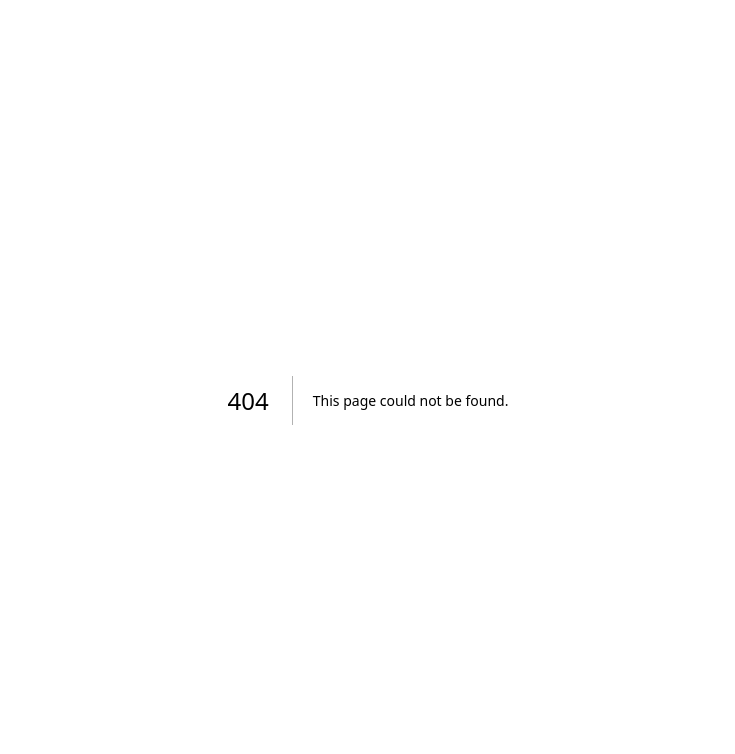
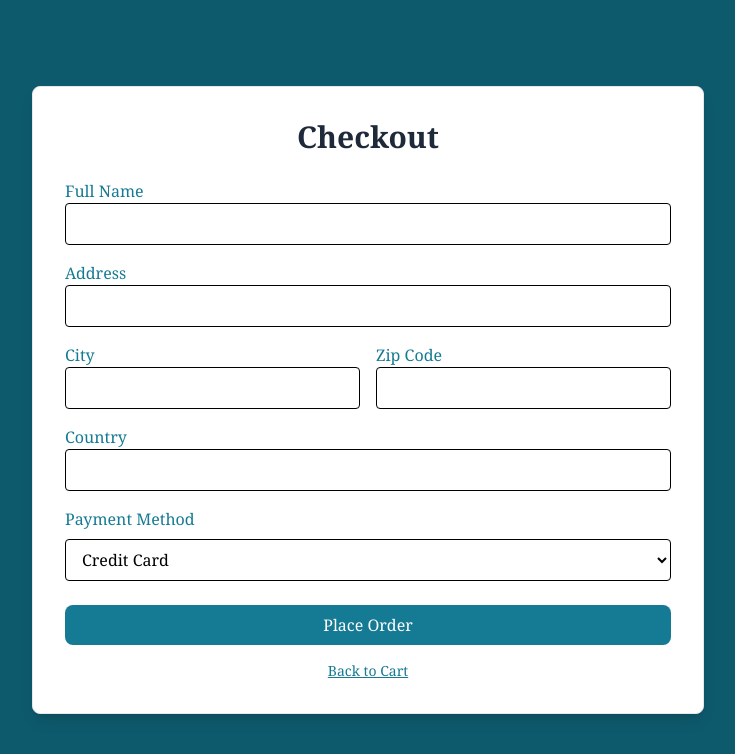
Before and after one commit to cheema605/Cartify, a Next.js app in the folder frontend/: page /checkout in a window 1280 px wide. Before the commit this address had no page. Shown: the top 754 px of the page, without its empty margins (272-1007 px from the left). Built offline with nearby package versions, Linux system fonts and the light colour scheme.

Commit message:
sign up page ui changed

```diff
--- /dev/null
+++ b/frontend/app/checkout/page.js
@@ -0,0 +1,129 @@
+"use client"; // Enables client-side rendering
+import React, { useState } from "react";
+import Link from "next/link";
+import { useRouter } from "next/navigation";
+
+export default function CheckoutPage() {
+  const [shippingInfo, setShippingInfo] = useState({
+    name: "",
+    address: "",
+    city: "",
+    zip: "",
+    country: "",
+  });
+  const [paymentMethod, setPaymentMethod] = useState("credit-card");
+  const [error, setError] = useState("");
+
+  const handleInputChange = (e) => {
+    setShippingInfo({ ...shippingInfo, [e.target.name]: e.target.value });
+  };
+
+  const handleSubmit = (e) => {
+    e.preventDefault();
+    if (!shippingInfo.name || !shippingInfo.address || !shippingInfo.city || !shippingInfo.zip || !shippingInfo.country) {
+      setError("Please fill in all fields");
+      return;
+    }
+    setError("");
+    alert("Order placed successfully!");
+  };
+
+  return (
+    <div className="min-h-screen bg-[#0e5a6d] flex items-center justify-center p-6">
+      <div className="bg-white p-8 rounded-lg shadow-lg border border-gray-200 w-full max-w-2xl">
+        <h1 className="text-3xl font-extrabold text-gray-800 mb-6 text-center font-serif">Checkout</h1>
+        {error && <p className="text-red-500 text-center mb-4">{error}</p>}
+
+        <form onSubmit={handleSubmit}>
+          {/* Shipping Information */}
+          <div className="mb-4">
+            <label className="block text-[#157a94] font-serif">Full Name</label>
+            <input
+              type="text"
+              name="name"
+              value={shippingInfo.name}
+              onChange={handleInputChange}
+              className="w-full px-3 py-2 border rounded focus:ring focus:ring-blue-200 text-black font-serif"
+              required
+            />
+          </div>
+          <div className="mb-4">
+            <label className="block text-[#157a94] font-serif">Address</label>
+            <input
+              type="text"
+              name="address"
+              value={shippingInfo.address}
+              onChange={handleInputChange}
+              className="w-full px-3 py-2 border rounded focus:ring focus:ring-blue-200 text-black font-serif"
+              required
+            />
+          </div>
+          <div className="grid grid-cols-2 gap-4 mb-4">
+            <div>
+              <label className="block text-[#157a94] font-serif">City</label>
+              <input
+                type="text"
+                name="city"
+                value={shippingInfo.city}
+                onChange={handleInputChange}
+                className="w-full px-3 py-2 border rounded focus:ring focus:ring-blue-200 text-black font-serif"
+                required
+              />
+            </div>
+            <div>
+              <label className="block text-[#157a94] font-serif">Zip Code</label>
+              <input
+                type="text"
+                name="zip"
+                value={shippingInfo.zip}
+                onChange={handleInputChange}
+                className="w-full px-3 py-2 border rounded focus:ring focus:ring-blue-200 text-black font-serif"
+                required
+              />
+            </div>
+          </div>
+          <div className="mb-4">
+            <label className="block text-[#157a94] font-serif">Country</label>
+            <input
+              type="text"
+              name="country"
+              value={shippingInfo.country}
+              onChange={handleInputChange}
+              className="w-full px-3 py-2 border rounded focus:ring focus:ring-blue-200 text-black font-serif"
+              required
+            />
+          </div>
+
+          {/* Payment Method */}
+          <div className="mb-6">
+            <label className="block text-[#157a94] font-serif mb-2">Payment Method</label>
+            <select
+              className="w-full px-3 py-2 border rounded focus:ring focus:ring-blue-200 text-black font-serif"
+              value={paymentMethod}
+              onChange={(e) => setPaymentMethod(e.target.value)}
+            >
+              <option value="credit-card">Credit Card</option>
+              <option value="paypal">PayPal</option>
+              <option value="cash">Cash on Delivery</option>
+            </select>
+          </div>
+
+          {/* Submit Button */}
+          <button
+            type="submit"
+            className="w-full bg-[#157a94] text-white py-2 rounded-lg hover:bg-[#106b82] transition-transform transform hover:scale-105 font-serif"
+          >
+            Place Order
+          </button>
+        </form>
+
+        {/* Return to Cart */}
+        <p className="mt-4 text-center text-sm font-serif">
+          <Link href="/cart" className="text-[#157a94] underline hover:text-blue-700">
+            Back to Cart
+          </Link>
+        </p>
+      </div>
+    </div>
+  );
+}
--- a/frontend/app/layout.js
+++ b/frontend/app/layout.js
@@ -12,7 +12,7 @@ const geistMono = Geist_Mono({
 });
 
 export const metadata = {
-  title: "Create Next App",
+  title: "Cartify",
   description: "Generated by create next app",
 };
 
--- a/frontend/app/signup/page.js
+++ b/frontend/app/signup/page.js
@@ -1,136 +1,220 @@
-"use client"; // Enables client-side rendering
+"use client";
 import React, { useState } from "react";
 import Link from "next/link";
 import { useRouter } from "next/navigation";
+import Image from "next/image";
 
 export default function SignupPage() {
-  const [username, setUsername] = useState("");
-  const [email, setEmail] = useState("");
-  const [password, setPassword] = useState("");
+  const [formData, setFormData] = useState({
+    username: "",
+    email: "",
+    password: "",
+    phone: ""
+  });
   const [showPassword, setShowPassword] = useState(false);
-  const [error, setError] = useState("");
-  const [success, setSuccess] = useState("");
+  const [errors, setErrors] = useState({});
+  const [isSubmitting, setIsSubmitting] = useState(false);
+  const router = useRouter();
 
-  const router = useRouter(); // Router for navigation
+  const validate = () => {
+    const newErrors = {};
+    if (!formData.username) newErrors.username = "Full name is required";
+    if (!formData.email) {
+      newErrors.email = "Email is required";
+    } else if (!/^[^\s@]+@[^\s@]+\.[^\s@]+$/.test(formData.email)) {
+      newErrors.email = "Invalid email address";
+    }
+    if (!formData.phone) {
+      newErrors.phone = "Phone number is required";
+    } else if (!/^[\d\s\-()+]{10,}$/.test(formData.phone)) {
+      newErrors.phone = "Invalid phone number";
+    }
+    if (!formData.password) {
+      newErrors.password = "Password is required";
+    } else if (formData.password.length < 6) {
+      newErrors.password = "Password must be at least 6 characters";
+    }
+    setErrors(newErrors);
+    return Object.keys(newErrors).length === 0;
+  };
 
-  // Simple validation functions
-  const validateEmail = (email) => /^[^\s@]+@[^\s@]+\.[^\s@]+$/.test(email);
-  const validateUsername = (username) => /^[a-zA-Z0-9_]+$/.test(username);
+  const handleChange = (e) => {
+    const { name, value } = e.target;
+    setFormData(prev => ({
+      ...prev,
+      [name]: value
+    }));
+  };
 
-  // Handle form submission
   const handleSubmit = async (e) => {
     e.preventDefault();
-    setError("");
-    setSuccess("");
+    if (!validate()) return;
 
-    // Validate input fields
-    if (!validateEmail(email)) return setError("Invalid email address.");
-    if (!validateUsername(username))
-      return setError("Username must only contain letters, numbers, or underscores.");
-    if (password.length < 6) return setError("Password must be at least 6 characters long.");
-
-    // API call to signup endpoint
+    setIsSubmitting(true);
     try {
-      const response = await fetch("http://localhost:5000/api/signup", {
+      const response = await fetch("/api/signup", {
         method: "POST",
         headers: {
           "Content-Type": "application/json",
         },
-        body: JSON.stringify({ username, email, password }),
+        body: JSON.stringify(formData),
       });
 
       const data = await response.json();
 
       if (response.ok) {
-        setSuccess("Account created successfully! Redirecting...");
-        setUsername("");
-        setEmail("");
-        setPassword("");
-
-        // Redirect to login page after 2 seconds
-        setTimeout(() => router.push("/login"), 2000);
+        router.push("/login?signup=success");
       } else {
-        setError(data.message || "An error occurred while creating your account.");
+        setErrors({ server: data.message || "An error occurred" });
       }
     } catch (err) {
-      console.error(err);
-      setError("Unable to connect to the server. Please try again later.");
+      setErrors({ server: "Unable to connect to the server" });
+    } finally {
+      setIsSubmitting(false);
     }
   };
 
   return (
-    <div className="min-h-screen flex items-center justify-center bg-[#0e5a6d] font-serif">
-      {/* Signup Dialog Box */}
-      <div className="bg-white p-8 rounded-lg shadow-lg border border-gray-200 w-full sm:w-96">
-        <h1 className="text-3xl font-extrabold mb-6 text-center text-[#0F1516]">Sign Up</h1> {/* Text color changed */}
+    <div className="min-h-screen flex flex-col md:flex-row bg-[#f5f5f5]">
+      {/* Left side - Illustration */}
+      <div className="w-full md:w-1/2 bg-gradient-to-br from-[#0e5a6d] to-[#157a94] flex flex-col justify-center items-center p-8 text-white text-center">
+        <h1 className="text-4xl font-bold mb-4">Welcome to Cartify!</h1>
+        <p className="text-xl mb-8 max-w-md">
+          Join thousands of happy shoppers and discover amazing products at unbeatable prices.
+        </p>
+        <div className="relative w-full max-w-md h-64">
+          <Image
+            src="/images/shopping-illustration.svg"
+            alt="Shopping Illustration"
+            fill
+            className="object-contain"
+          />
+        </div>
+        <p className="mt-8 text-sm opacity-80">
+          Already have an account?{' '}
+          <Link href="/login" className="underline font-semibold hover:opacity-90">
+            Sign in here
+          </Link>
+        </p>
+      </div>
 
-        {error && <p className="text-red-500 text-center mb-4">{error}</p>}
-        {success && <p className="text-green-500 text-center mb-4">{success}</p>}
+      {/* Right side - Form */}
+      <div className="w-full md:w-1/2 flex items-center justify-center p-8">
+        <div className="w-full max-w-md bg-white rounded-xl shadow-lg p-8">
+          <h2 className="text-3xl font-bold text-[#0F1516] mb-6">Create Account</h2>
 
-        <form onSubmit={handleSubmit}>
-          <div className="mb-4">
-            <label className="block text-[#157a94]">Username</label> {/* Text color changed */}
+          {errors.server && (
+            <div className="mb-4 p-3 bg-red-100 text-red-700 rounded-lg text-sm">
+              {errors.server}
+            </div>
+          )}
+
+          <form onSubmit={handleSubmit} className="space-y-4">
+            <div>
+              <label className="block text-sm font-medium text-[#157a94] mb-1">
+                Full Name
+              </label>
               <input
                 type="text"
-              placeholder="Enter your username"
-              value={username}
-              onChange={(e) => setUsername(e.target.value)}
-              className="w-full px-3 py-2 border rounded focus:ring focus:ring-blue-200 text-black"
-              required
+                name="username"
+                value={formData.username}
+                onChange={handleChange}
+                className={`w-full px-4 py-2 rounded-lg border ${errors.username ? 'border-red-500' : 'border-gray-300'} focus:ring-2 focus:ring-[#157a94] focus:border-transparent`}
+                placeholder="John Doe"
               />
+              {errors.username && (
+                <p className="mt-1 text-sm text-red-500">{errors.username}</p>
+              )}
             </div>
 
-          <div className="mb-4">
-            <label className="block text-[#157a94]">Email</label> {/* Text color changed */}
+            <div>
+              <label className="block text-sm font-medium text-[#157a94] mb-1">
+                Email
+              </label>
               <input
                 type="email"
-              placeholder="Enter your email"
-              value={email}
-              onChange={(e) => setEmail(e.target.value)}
-              className="w-full px-3 py-2 border rounded focus:ring focus:ring-blue-200 text-black"
-              required
+                name="email"
+                value={formData.email}
+                onChange={handleChange}
+                className={`w-full px-4 py-2 rounded-lg border ${errors.email ? 'border-red-500' : 'border-gray-300'} focus:ring-2 focus:ring-[#157a94] focus:border-transparent`}
+                placeholder="john@example.com"
               />
+              {errors.email && (
+                <p className="mt-1 text-sm text-red-500">{errors.email}</p>
+              )}
             </div>
 
-          <div className="mb-4">
-            <label className="block text-[#157a94]">Password</label> {/* Text color changed */}
+            <div>
+              <label className="block text-sm font-medium text-[#157a94] mb-1">
+                Phone Number
+              </label>
+              <input
+                type="tel"
+                name="phone"
+                value={formData.phone}
+                onChange={handleChange}
+                className={`w-full px-4 py-2 rounded-lg border ${errors.phone ? 'border-red-500' : 'border-gray-300'} focus:ring-2 focus:ring-[#157a94] focus:border-transparent`}
+                placeholder="+1 234 567 8900"
+              />
+              {errors.phone && (
+                <p className="mt-1 text-sm text-red-500">{errors.phone}</p>
+              )}
+            </div>
+
+            <div>
+              <label className="block text-sm font-medium text-[#157a94] mb-1">
+                Password
+              </label>
+              <div className="relative">
                 <input
                   type={showPassword ? "text" : "password"}
-              placeholder="Create a password"
-              value={password}
-              onChange={(e) => setPassword(e.target.value)}
-              className="w-full px-3 py-2 border rounded focus:ring focus:ring-blue-200 text-black"
-              required
+                  name="password"
+                  value={formData.password}
+                  onChange={handleChange}
+                  className={`w-full px-4 py-2 rounded-lg border ${errors.password ? 'border-red-500' : 'border-gray-300'} focus:ring-2 focus:ring-[#157a94] focus:border-transparent`}
+                  placeholder="••••••••"
                 />
+                <button
+                  type="button"
+                  onClick={() => setShowPassword(!showPassword)}
+                  className="absolute right-3 top-1/2 transform -translate-y-1/2 text-sm text-[#157a94] hover:text-[#0F1516]"
+                >
+                  {showPassword ? "Hide" : "Show"}
+                </button>
               </div>
-
-          <div className="mb-6 flex justify-between items-center">
-            <div className="flex items-center">
-              <input
-                type="checkbox"
-                id="showPassword"
-                checked={showPassword}
-                onChange={() => setShowPassword(!showPassword)}
-                className="mr-2"
-              />
-              <label htmlFor="showPassword" className="text-[#157a94] text-sm">Show Password</label> {/* Text color changed */}
-            </div>
-            <Link href="/login" className="text-[#157a94] underline text-sm hover:text-blue-700">
-              Login here
-            </Link>
+              {errors.password && (
+                <p className="mt-1 text-sm text-red-500">{errors.password}</p>
+              )}
             </div>
 
             <button
               type="submit"
-            className="w-full bg-gradient-to-r from-[#157a94] to-[#106b82] text-white py-2 rounded-lg hover:bg-[#0F1516] transition-transform transform hover:scale-105"
+              disabled={isSubmitting}
+              className="w-full py-3 px-4 bg-gradient-to-r from-[#157a94] to-[#0e5a6d] text-white font-medium rounded-lg hover:opacity-90 transition-all disabled:opacity-70"
             >
-            Sign Up
+              {isSubmitting ? (
+                <span className="flex items-center justify-center">
+                  <svg className="animate-spin -ml-1 mr-2 h-4 w-4 text-white" xmlns="http://www.w3.org/2000/svg" fill="none" viewBox="0 0 24 24">
+                    <circle className="opacity-25" cx="12" cy="12" r="10" stroke="currentColor" strokeWidth="4"></circle>
+                    <path className="opacity-75" fill="currentColor" d="M4 12a8 8 0 018-8V0C5.373 0 0 5.373 0 12h4zm2 5.291A7.962 7.962 0 014 12H0c0 3.042 1.135 5.824 3 7.938l3-2.647z"></path>
+                  </svg>
+                  Creating account...
+                </span>
+              ) : "Sign Up"}
             </button>
           </form>
 
-        <p className="mt-6 text-gray-400 text-center text-xs">
-          © 2025 Cartify Pvt Ltd. All rights reserved.
-        </p>
+          <div className="mt-6 text-center text-sm text-gray-500">
+            By signing up, you agree to our{' '}
+            <Link href="/terms" className="text-[#157a94] hover:underline">
+              Terms of Service
+            </Link>{' '}
+            and{' '}
+            <Link href="/privacy" className="text-[#157a94] hover:underline">
+              Privacy Policy
+            </Link>
+          </div>
+        </div>
       </div>
     </div>
   );
```
Lines whose indentation alone changed are shown as unchanged.
